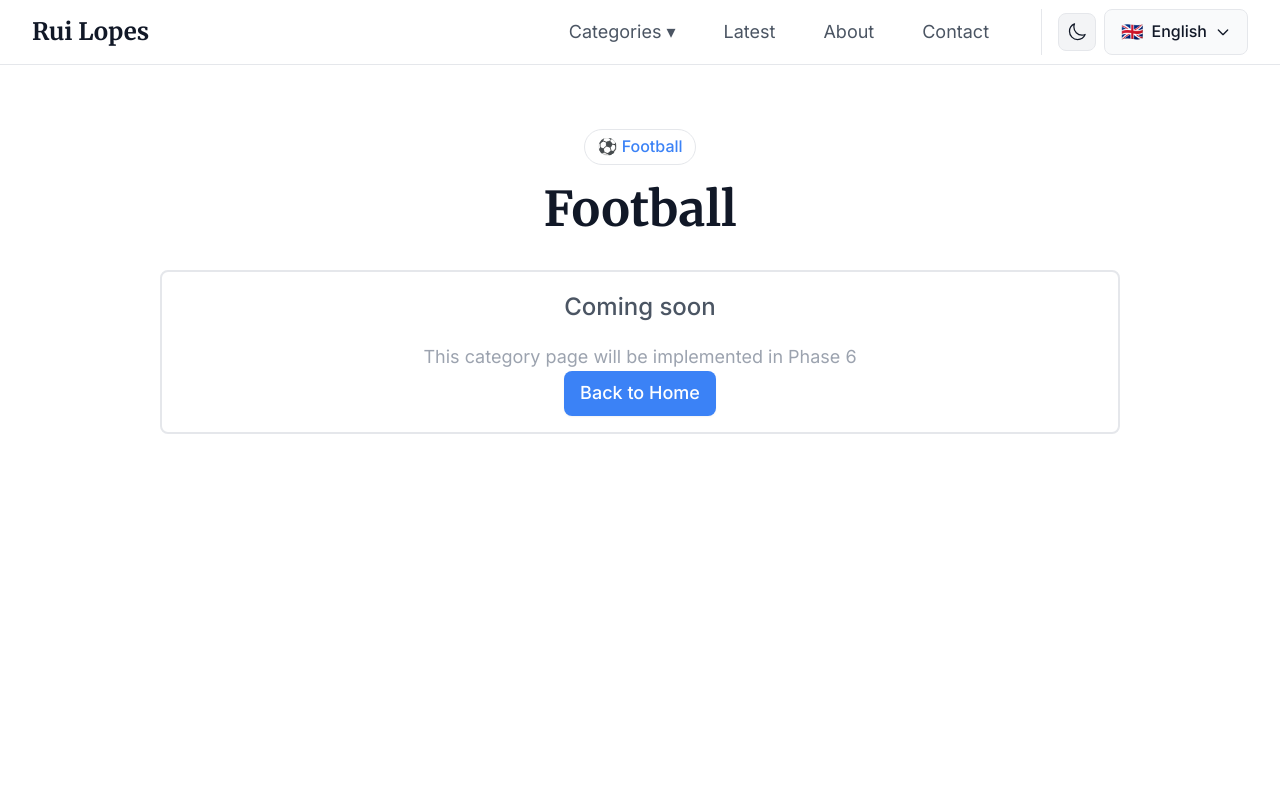
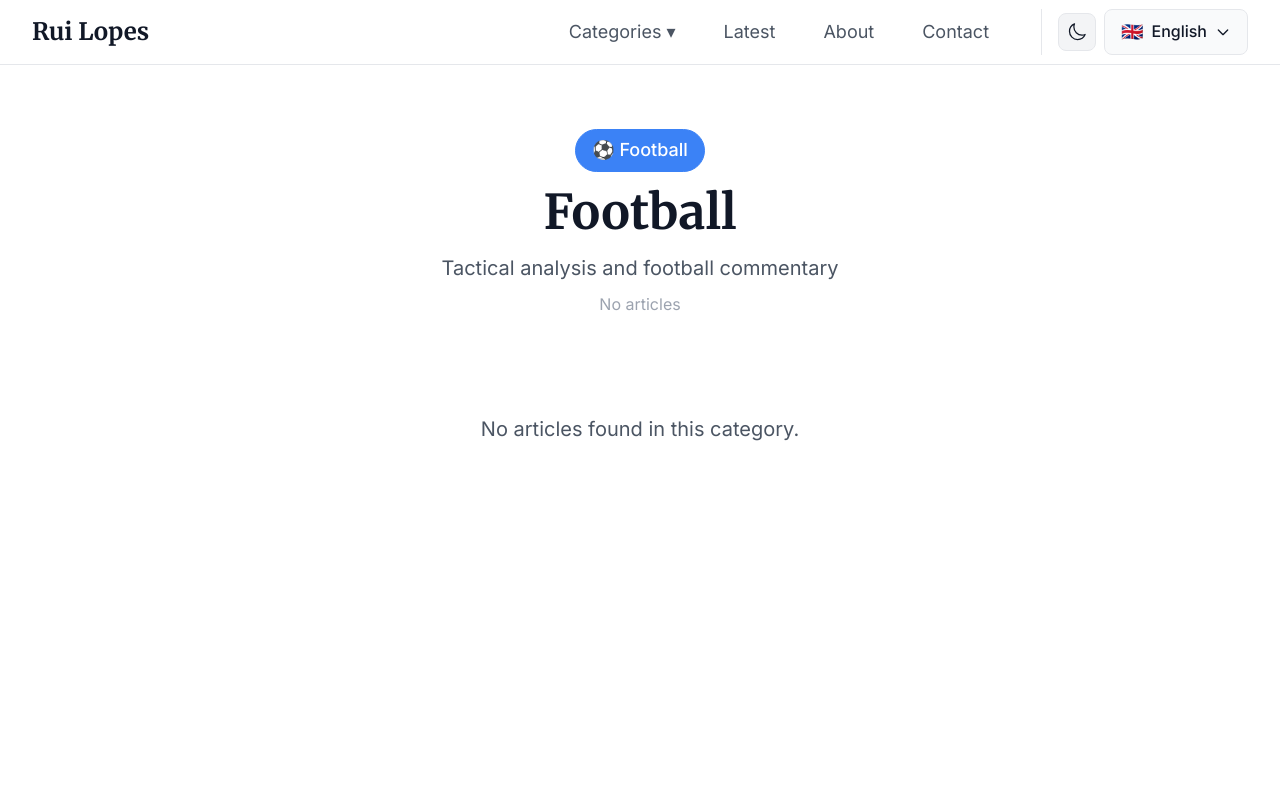
Before and after one commit to ruigomeslopes/website-v1, a Next.js app: page /en/football in a window 1280 px wide. Shown: the top 800 px of the page. Built offline with nearby package versions, Linux system fonts and the light colour scheme.

Commit message:
feat: implement football category page
- Replace placeholder with full implementation
- Integration with CategoryPageClient wrapper
- Article listing with filtering and sorting
- View mode toggle (grid/list) with localStorage
- Display article count with ICU pluralization

```diff
--- a/src/app/[locale]/football/page.tsx
+++ b/src/app/[locale]/football/page.tsx
@@ -1,46 +1,43 @@
-import { useTranslations } from 'next-intl'
-import { Container } from '@/components/ui/Container'
-import { Card, CardBody } from '@/components/ui/Card'
-import { Button } from '@/components/ui/Button'
-import { Badge } from '@/components/ui/Badge'
-import Link from 'next/link'
+import { unstable_setRequestLocale } from 'next-intl/server';
+import { getArticlesByCategory } from '@/lib/articles';
+import CategoryPageClient from '@/components/article/CategoryPageClient';
+import { Article } from '@/types/article';
 
 // Force static export for GitHub Pages
-export const dynamic = 'force-static'
+export const dynamic = 'force-static';
 
-export default function FootballPage() {
-  const t = useTranslations()
+interface FootballPageProps {
+  params: {
+    locale: string;
+  };
+}
+
+export default async function FootballPage({ params: { locale } }: FootballPageProps) {
+  unstable_setRequestLocale(locale);
+
+  // Fetch articles server-side
+  const articleListItems = await getArticlesByCategory('football', locale as 'pt' | 'en');
+
+  // Convert ArticleListItem to Article format for the client component
+  const articles: Article[] = articleListItems.map((item) => ({
+    frontmatter: item.frontmatter as any, // Cast to full ArticleFrontmatter
+    content: '', // We don't need full content for listing
+    readingTime: item.readingTime,
+    slug: item.slug,
+    locale: locale as 'pt' | 'en',
+  }));
 
   return (
-    <main className="min-h-screen py-16">
-      <Container size="md">
-        <div className="text-center mb-8">
-          <Badge variant="category" className="mb-4">
-            ⚽ {t('categories.football')}
-          </Badge>
-          <h1 className="font-heading text-4xl font-bold mb-4">
-            {t('categories.football')}
-          </h1>
-        </div>
+    <CategoryPageClient
+      initialArticles={articles}
+      categoryKey="football"
+      categoryIcon="⚽"
+      locale={locale}
+    />
+  );
+}
 
-        <Card variant="outlined">
-          <CardBody>
-            <div className="text-center space-y-4">
-              <p className="text-xl font-medium text-text-secondary">
-                {t('categoryPages.comingSoon')}
-              </p>
-              <p className="text-text-tertiary">
-                {t('categoryPages.placeholder')}
-              </p>
-              <Link href="/">
-                <Button variant="primary">
-                  {t('categoryPages.backToHome')}
-                </Button>
-              </Link>
-            </div>
-          </CardBody>
-        </Card>
-      </Container>
-    </main>
-  )
+// Generate static params for both locales
+export async function generateStaticParams() {
+  return [{ locale: 'pt' }, { locale: 'en' }];
 }
```
